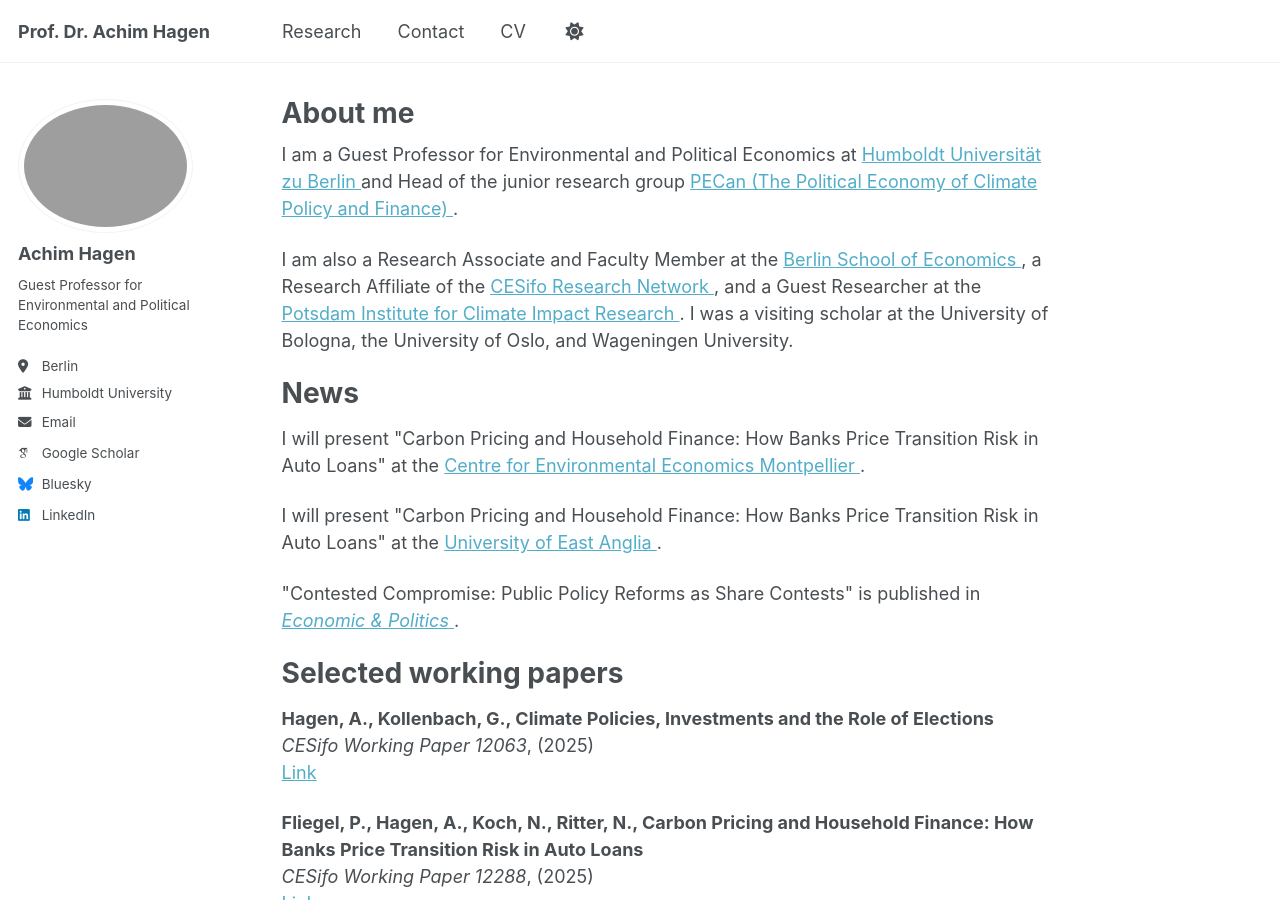
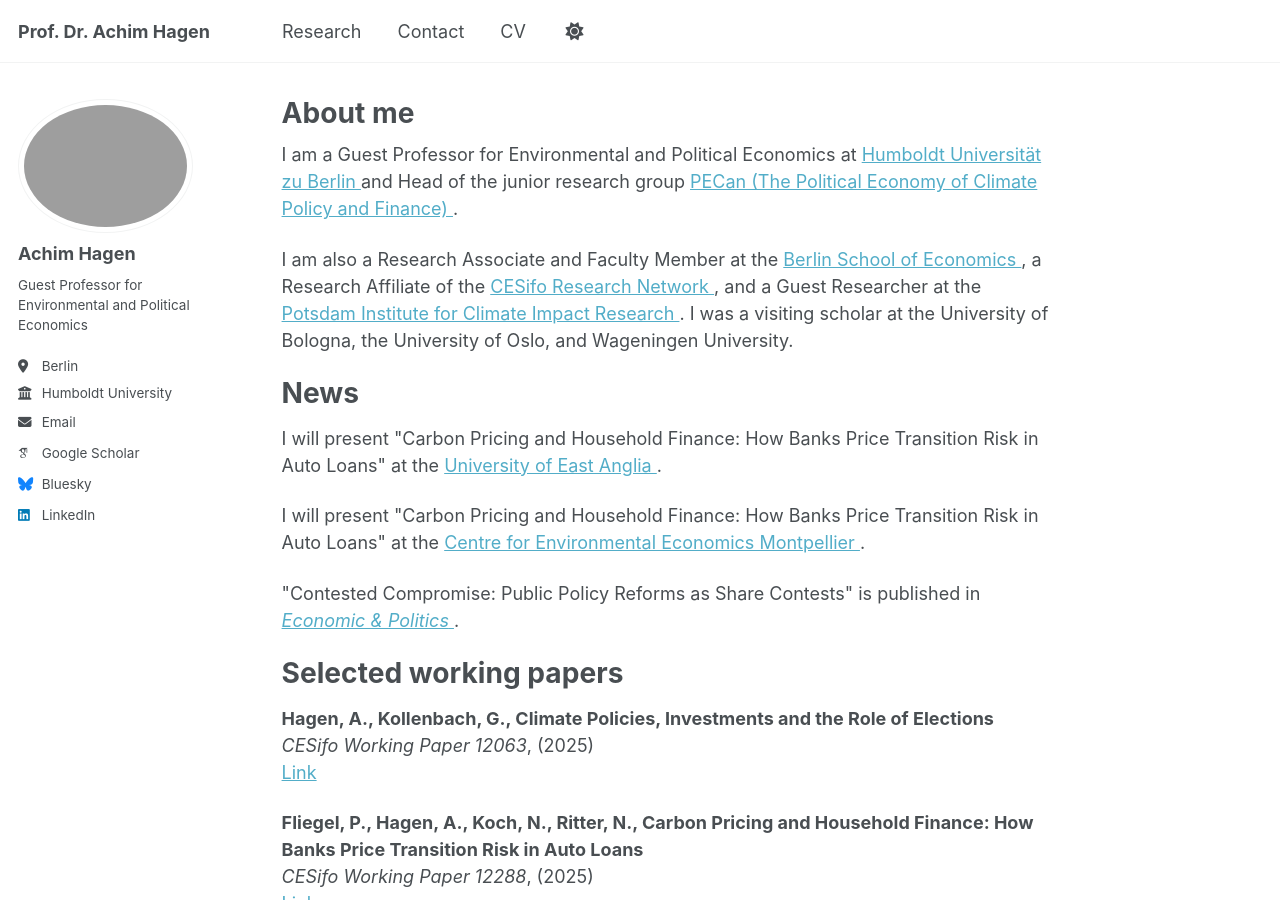
Before and after one commit to achhag/academic, a Jekyll site: the page built from _pages/about.md, in a window 1280 px wide and 900 px high. Built offline with Jekyll 4.4.1, drawn with Linux system fonts in a browser that asks for light colours; some web fonts are replaced; a script bundle is joined from its source files by our own code; library files that are not in the unit come from our copies.

```diff
--- a/_pages/about.md
+++ b/_pages/about.md
@@ -37,11 +37,11 @@ the University of Oslo, and Wageningen University.
 News
 ======
 <p>
-I will present "Carbon Pricing and Household Finance: How Banks Price Transition Risk in Auto Loans" at the <a href="https://www.cee-m.fr/event/achim-hagen-to-be-announced/" target="_blank" rel="noopener noreferrer"> Centre for Environmental Economics Montpellier </a>.
+I will present "Carbon Pricing and Household Finance: How Banks Price Transition Risk in Auto Loans" at the <a href="https://www.uea.ac.uk/about/school-of-economics/research/seminar-series/external-seminars" target="_blank" rel="noopener noreferrer"> University of East Anglia </a>.
 </p>
 
 <p>
-I will present "Carbon Pricing and Household Finance: How Banks Price Transition Risk in Auto Loans" at the <a href="https://www.uea.ac.uk/about/school-of-economics/research/seminar-series/external-seminars" target="_blank" rel="noopener noreferrer"> University of East Anglia </a>.
+I will present "Carbon Pricing and Household Finance: How Banks Price Transition Risk in Auto Loans" at the <a href="https://www.cee-m.fr/event/achim-hagen-to-be-announced/" target="_blank" rel="noopener noreferrer"> Centre for Environmental Economics Montpellier </a>.
 </p>
 
 <p>
```
